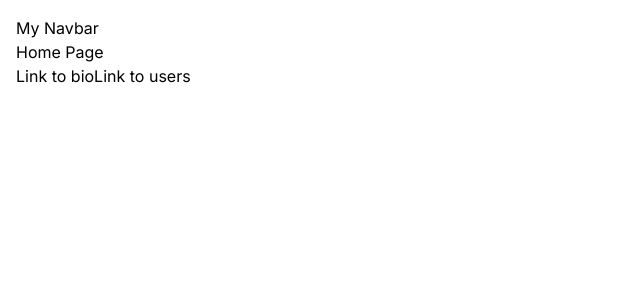
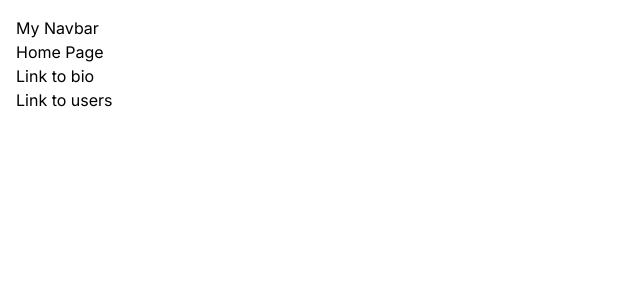
Before and after one commit to Justin2107/PortfolioSite, a Next.js app: page / in a window 1280 px wide. Shown: the top 300 px of the page, without its empty margins (0-640 px from the left). Built offline with nearby package versions, Linux system fonts and the light colour scheme.

Commit message:
Minor updates

```diff
--- a/app/page.tsx
+++ b/app/page.tsx
@@ -9,6 +9,7 @@
     <main className={inter.className}>
       <h1>Home Page</h1>
       <Link href="/bio">Link to bio</Link>
+      <br ></br>
       <Link href="/users">Link to users</Link>
     </main>
   );
--- /dev/null
+++ b/postcss.config.js
@@ -0,0 +1,6 @@
+module.exports = {
+  plugins: {
+    tailwindcss: {},
+    autoprefixer: {},
+  },
+}
--- /dev/null
+++ b/tailwind.config.js
@@ -0,0 +1,8 @@
+/** @type {import('tailwindcss').Config} */
+module.exports = {
+  content: [],
+  theme: {
+    extend: {},
+  },
+  plugins: [],
+}
```
Also changed, not shown: package.json (+7 -6 lines), 1 other file (tests, documents, lock files or other folders).
